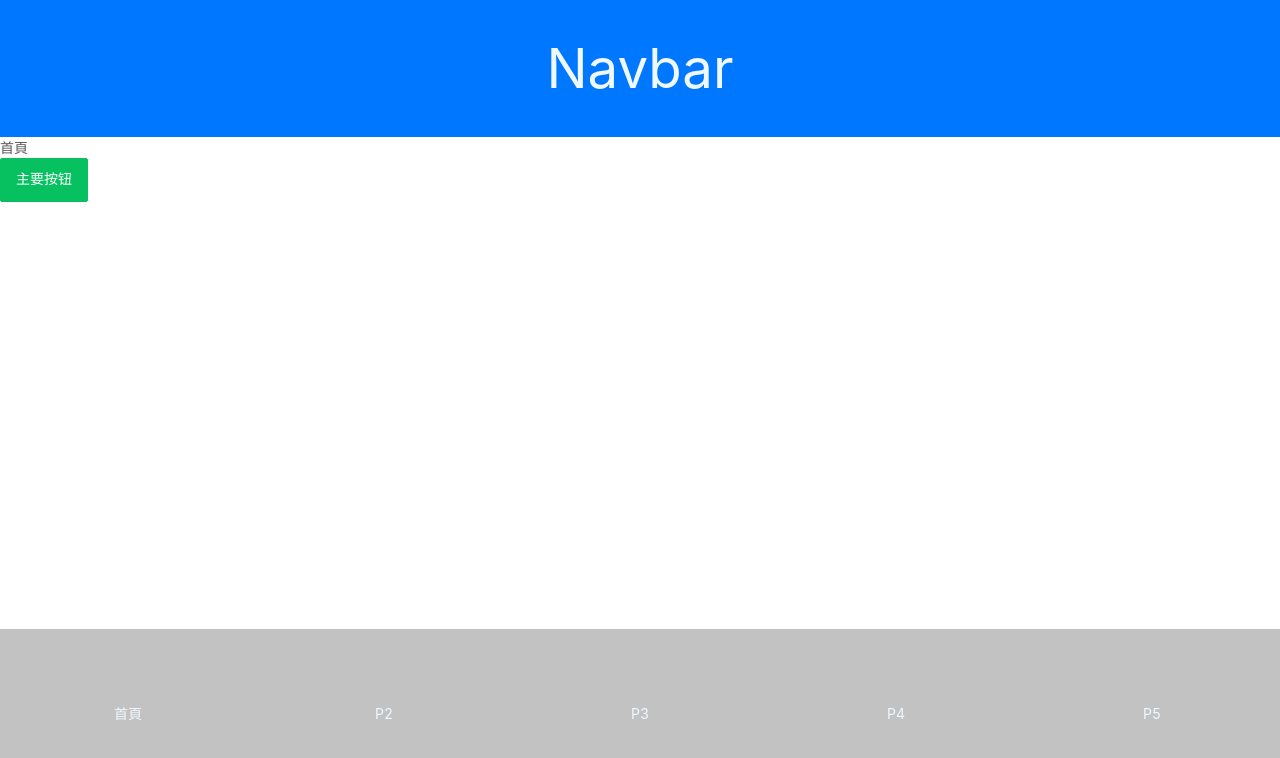
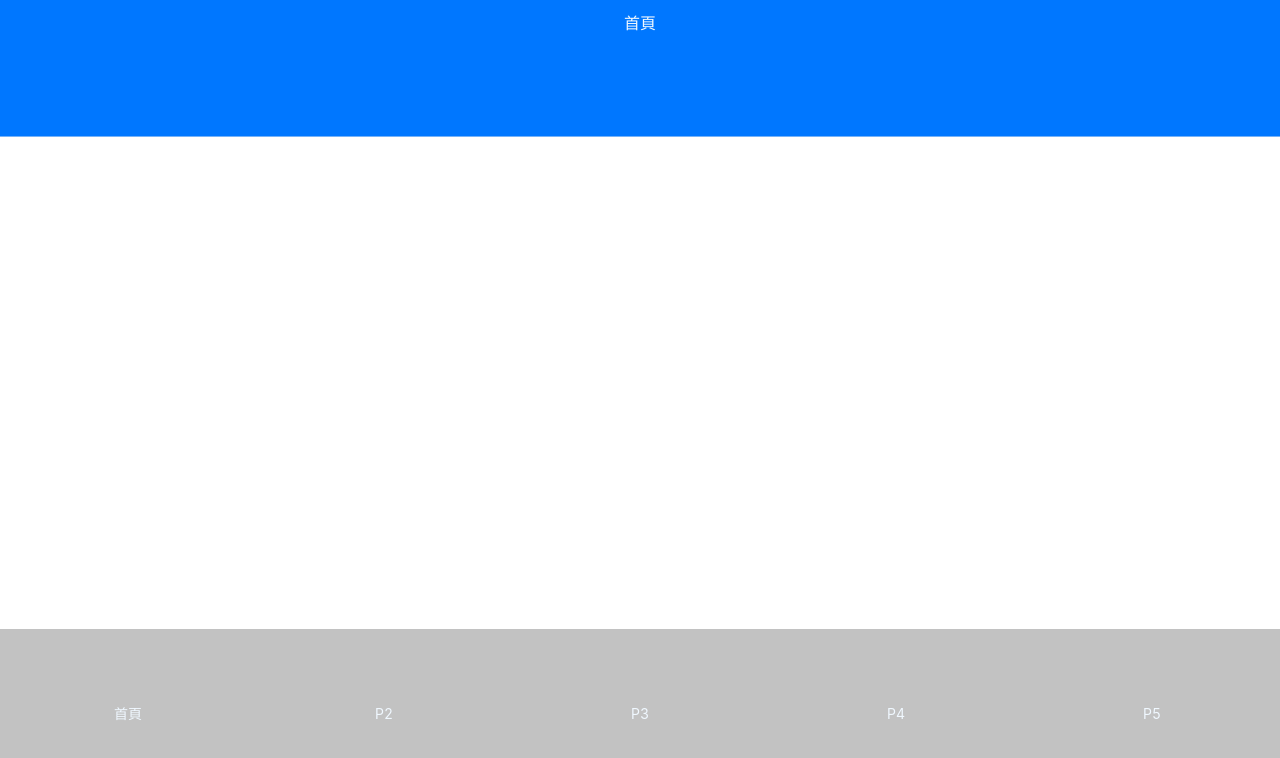
Before and after one commit to Yishin26/vue_try, a Vue app: page /#/ in a window 1280 px wide. Shown: the top 758 px of the page. Built offline with nearby package versions, Linux system fonts and the light colour scheme.

Commit message:
完成導航組件定製
1.標題定制
2.顯示控制

```diff
--- a/src/App.vue
+++ b/src/App.vue
@@ -1,30 +1,55 @@
 <template>
   <div id="app">
     <!--頭部導航-->
-      <NavView></NavView>
+    <van-nav-bar :title="title" fixed v-show="navViewShow"/>
 
     <!--內容：使用路由模板所指定的-->
-    <router-view></router-view>
+    <router-view @onTitle="getTitle" @onNavShow="getNavViewShow"></router-view>
 
     <!--底部切換導航-->
-     <TabView></TabView>
+    <TabView></TabView>
   </div>
 </template>
 
 <script>
-import NavView from './components/NavView/NavView'
-import TabView from './components/TabView/TabView'
-
+import { NavBar } from "vant";
+import TabView from "./components/TabView/TabView";
 
 export default {
   name: "App",
   components: {
-    NavView,
-    TabView
+    TabView,
+    [NavBar.name]: NavBar
+  },
+  data() {
+    return {
+      title: "", //接收導航標題
+      navViewShow: true
+      //接收子組件是否需要顯示
+    };
+  },
+  methods: {
+    getTitle: function(title) {
+      this.title = title;
+    },
+    getNavViewShow: function(temp) {
+      //console.log(temp);
+      this.navViewShow = temp;
+    }
   }
 };
 </script>
 
 <style>
+.van-nav-bar {
+  height: 2.5rem;
+  background-color: rgb(0, 119, 255);
 
+  font-size: 1rem;
+  text-align: center;
+  line-height: 2.5rem;
+}
+.van-nav-bar__title {
+  color: aliceblue;
+}
 </style>
--- a/src/components/AssortView/AssortView.vue
+++ b/src/components/AssortView/AssortView.vue
@@ -4,10 +4,21 @@
 
 <script>
 export default {
-    name:'AssortView'
-}
+  name: "AssortView",
+  data() {
+    return {
+      title: "分類",
+      navViewShow: true
+    };
+  },
+  created() {
+    //console.log(this.title);
+    //發送標題給App.Vue
+    this.$emit("onTitle", this.title);
+    this.$emit("onNavShow", this.navViewShow);
+  }
+};
 </script>
 
 <style>
-
 </style>
--- a/src/components/CartView/CartView.vue
+++ b/src/components/CartView/CartView.vue
@@ -6,7 +6,19 @@
 
 <script>
 export default {
-    name:'CartView'
+    name:'CartView',
+     data() {
+    return {
+      title: "購物車",
+      navViewShow: true
+    };
+  },
+  created() {
+    //console.log(this.title);
+    //發送標題給App.Vue
+    this.$emit("onTitle", this.title);
+    this.$emit("onNavShow",this.navViewShow)
+  }
 }
 </script>
 
--- a/src/components/HomeView/HomeView.vue
+++ b/src/components/HomeView/HomeView.vue
@@ -1,22 +1,27 @@
 <template>
   <div class="home-view">
-    首頁<br>
-    <van-button type="primary">主要按钮</van-button>
+    首頁
+    <br />
   </div>
-
 </template>
 
 <script>
-import { Button } from 'vant';
 export default {
-name:'HomeView',
-components:{
-  [Button.name]:Button
-}
-
-}
+  name: "HomeView",
+  data() {
+    return {
+      title: "首頁",
+      navViewShow:true
+    };
+  },
+  created() {
+    //console.log(this.title);
+    //發送標題給App.Vue
+    this.$emit("onTitle", this.title);
+    this.$emit("onNavShow",this.navViewShow)
+  }
+};
 </script>
 
 <style>
-
 </style>
--- a/src/components/MyView/MyView.vue
+++ b/src/components/MyView/MyView.vue
@@ -4,7 +4,19 @@
 
 <script>
 export default {
-   name:'MyView'
+   name:'MyView',
+    data() {
+    return {
+      //title: "個人",
+      navViewShow:false
+    };
+  },
+  created() {
+    //console.log(this.title);
+    //發送標題給App.Vue
+    //this.$emit("onTitle", this.title);
+    this.$emit("onNavShow",this.navViewShow)
+  }
 }
 </script>
 
--- a/src/components/SearchView/SearchView.vue
+++ b/src/components/SearchView/SearchView.vue
@@ -6,7 +6,20 @@
 
 <script>
 export default {
-    name:'SearchView'
+    name:'SearchView',
+     data() {
+    return {
+
+      navViewShow:false
+
+    };
+  },
+  created() {
+
+    //發送不顯示NavBar給App.Vue
+    //console.log(this.navViewShow);
+    this.$emit("onNavShow", this.navViewShow)
+  }
 }
 </script>
 
```
